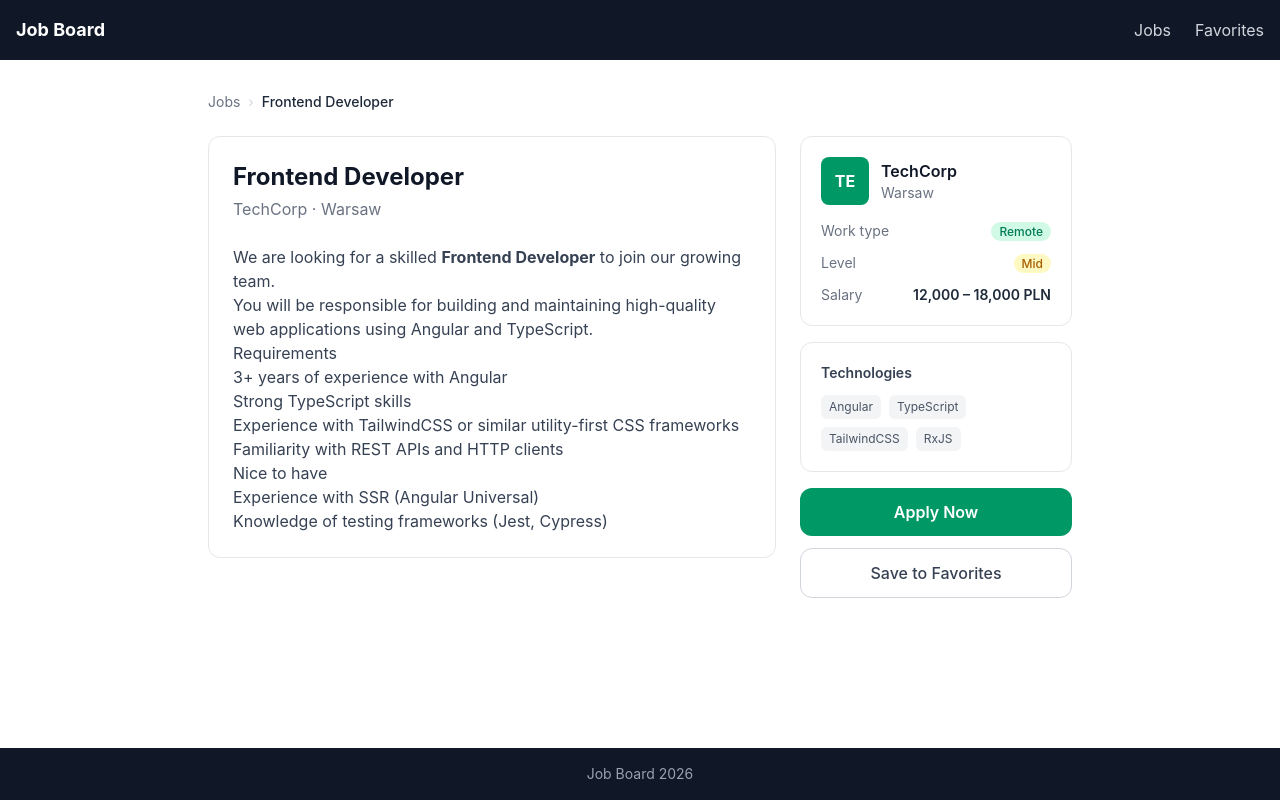
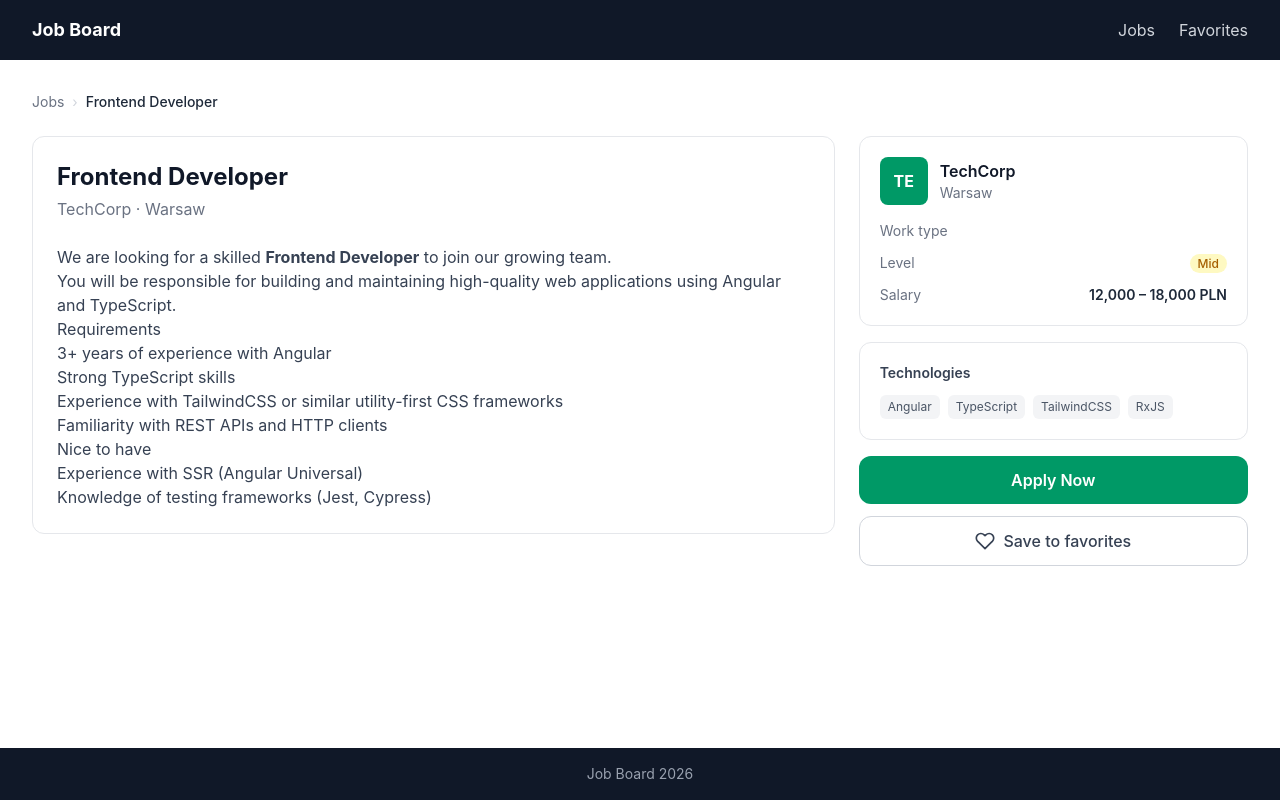
Before and after one commit to apekul/job-board-angular, an Angular app: page /jobs/1 in a window 1280 px wide. Built offline with nearby package versions, Linux system fonts and the light colour scheme.

Commit message:
task: add favorites feature with localStorage (#6)

```diff
--- /dev/null
+++ b/src/app/core/services/favorites.service.ts
@@ -0,0 +1,47 @@
+import { Injectable, computed, signal } from '@angular/core';
+
+const STORAGE_KEY = 'job-board:favorites';
+
+@Injectable({ providedIn: 'root' })
+export class FavoritesService {
+  readonly favorites = signal<string[]>(this.load());
+
+  readonly count = computed(() => this.favorites().length);
+
+  isFavorite(id: string): boolean {
+    return this.favorites().includes(id);
+  }
+
+  add(id: string): void {
+    if (!this.isFavorite(id)) {
+      this.favorites.update((ids) => [...ids, id]);
+      this.save();
+    }
+  }
+
+  remove(id: string): void {
+    this.favorites.update((ids) => ids.filter((i) => i !== id));
+    this.save();
+  }
+
+  toggle(id: string): void {
+    if (this.isFavorite(id)) {
+      this.remove(id);
+    } else {
+      this.add(id);
+    }
+  }
+
+  private load(): string[] {
+    try {
+      const raw = localStorage.getItem(STORAGE_KEY);
+      return raw ? (JSON.parse(raw) as string[]) : [];
+    } catch {
+      return [];
+    }
+  }
+
+  private save(): void {
+    localStorage.setItem(STORAGE_KEY, JSON.stringify(this.favorites()));
+  }
+}
--- /dev/null
+++ b/src/app/features/favorites/favorites.component.html
@@ -0,0 +1,22 @@
+<div class="py-8">
+  <h1 class="text-2xl font-bold text-gray-900 mb-6">Favorites</h1>
+
+  @if (favorites().length === 0) {
+    <div class="w-full min-h-80 bg-gray-50 border border-gray-200 rounded-xl flex flex-col items-center justify-center text-center px-6">
+      <p class="text-gray-500 text-lg">No favorite offers yet.</p>
+      <p class="text-gray-400 text-sm mt-1">Tap the heart on any job offer to save it here.</p>
+      <a
+        routerLink="/jobs"
+        class="mt-4 px-4 py-2 bg-blue-600 text-white rounded-lg hover:bg-blue-700 transition-colors text-sm font-medium"
+      >
+        Browse jobs
+      </a>
+    </div>
+  } @else {
+    <div class="grid gap-5 items-stretch grid-cols-[repeat(auto-fill,minmax(300px,1fr))]">
+      @for (job of jobs(); track job.id) {
+        <app-job-card [job]="job" />
+      }
+    </div>
+  }
+</div>
--- a/src/app/features/favorites/favorites.component.ts
+++ b/src/app/features/favorites/favorites.component.ts
@@ -1,8 +1,32 @@
-import { Component } from '@angular/core';
+import { Component, effect, inject, signal } from '@angular/core';
+import { RouterLink } from '@angular/router';
+import { JobCardComponent } from '../../shared/job-card/job-card.component';
+import { FavoritesService } from '../../core/services/favorites.service';
+import { JobsService } from '../../core/services/jobs.service';
+import { Job } from '../../core/models/job.model';
 
 @Component({
   selector: 'app-favorites',
   standalone: true,
-  template: '<p>Favorites</p>',
+  imports: [RouterLink, JobCardComponent],
+  templateUrl: './favorites.component.html',
 })
-export class FavoritesComponent {}
+export class FavoritesComponent {
+  private favoritesService = inject(FavoritesService);
+  private jobsService = inject(JobsService);
+
+  favorites = this.favoritesService.favorites;
+
+  jobs = signal<Job[]>([]);
+
+  constructor() {
+    effect(() => {
+      const ids = this.favorites();
+      if (ids.length === 0) {
+        this.jobs.set([]);
+        return;
+      }
+      this.jobsService.getJobsByIds(ids).subscribe((jobs) => this.jobs.set(jobs));
+    });
+  }
+}
--- a/src/app/features/jobs/job-detail/job-detail.component.html
+++ b/src/app/features/jobs/job-detail/job-detail.component.html
@@ -1,4 +1,4 @@
-<div class="max-w-4xl mx-auto px-4 py-8">
+<div class="py-8">
 
   <!-- Loading skeleton -->
   @if (loading()) {
@@ -75,10 +75,16 @@
             <div class="flex justify-between">
               <dt class="text-gray-500">Work type</dt>
               <dd>
-                @if (job()!.remote) {
-                  <span class="text-xs font-medium px-2 py-0.5 rounded-full bg-emerald-100 text-emerald-700">Remote</span>
-                } @else {
-                  <span class="text-xs font-medium px-2 py-0.5 rounded-full bg-gray-100 text-gray-600">Onsite</span>
+                @switch (job()!.workMode) {
+                  @case ('remote') {
+                    <span class="text-xs font-medium px-2 py-0.5 rounded-full bg-emerald-100 text-emerald-700">Remote</span>
+                  }
+                  @case ('onsite') {
+                    <span class="text-xs font-medium px-2 py-0.5 rounded-full bg-gray-100 text-gray-600">Onsite</span>
+                  }
+                  @case ('hybrid') {
+                    <span class="text-xs font-medium px-2 py-0.5 rounded-full bg-blue-100 text-blue-700">Hybrid</span>
+                  }
                 }
               </dd>
             </div>
@@ -127,12 +133,7 @@
           >
             Apply Now
           </a>
-          <button
-            (click)="saveToFavorites()"
-            class="w-full px-4 py-3 border border-gray-300 text-gray-700 rounded-xl font-medium hover:bg-gray-50 transition-colors"
-          >
-            Save to Favorites
-          </button>
+          <app-favorite-button [jobId]="job()!.id" [label]="'Save to favorites'" />
         </div>
 
       </div>
--- a/src/app/features/jobs/job-detail/job-detail.component.ts
+++ b/src/app/features/jobs/job-detail/job-detail.component.ts
@@ -3,11 +3,12 @@ import { ActivatedRoute, Router, RouterLink } from '@angular/router';
 import { DecimalPipe } from '@angular/common';
 import { JobsService } from '../../../core/services/jobs.service';
 import { Job } from '../../../core/models/job.model';
+import { FavoriteButtonComponent } from '../../../shared/favorite-button/favorite-button.component';
 
 @Component({
   selector: 'app-job-detail',
   standalone: true,
-  imports: [RouterLink, DecimalPipe],
+  imports: [RouterLink, DecimalPipe, FavoriteButtonComponent],
   templateUrl: './job-detail.component.html',
 })
 export class JobDetailComponent implements OnInit {
@@ -41,12 +42,4 @@ export class JobDetailComponent implements OnInit {
       },
     });
   }
-
-  saveToFavorites() {
-    const job = this.job();
-    if (job) {
-      console.log('Save to favorites:', job.id);
-      alert(`"${job.title}" saved to favorites! (placeholder)`);
-    }
-  }
 }
--- a/src/app/layouts/header/header.component.html
+++ b/src/app/layouts/header/header.component.html
@@ -1,5 +1,5 @@
 <header class="bg-gray-900 text-white">
-  <div class="max-w-7xl mx-auto px-4 py-4 flex items-center justify-between">
+  <div class="px-4 sm:px-6 lg:px-8 py-4 flex items-center justify-between">
     <a routerLink="/jobs" class="text-lg font-bold text-white hover:text-gray-200">
       Job Board
     </a>
@@ -15,8 +15,14 @@
       <a
         routerLink="/favorites"
         routerLinkActive="text-emerald-400"
-        class="text-gray-300 hover:text-white transition-colors"
-      >Favorites</a>
+        class="text-gray-300 hover:text-white transition-colors flex items-center gap-1.5"
+      >Favorites
+        @if (favoritesCount() > 0) {
+          <span class="inline-flex items-center justify-center min-w-5 h-5 px-1 rounded-full bg-emerald-500 text-white text-xs font-bold">
+            {{ favoritesCount() }}
+          </span>
+        }
+      </a>
     </nav>
 
     <!-- Hamburger (mobile only) -->
@@ -33,7 +39,7 @@
 
   <!-- Mobile menu -->
   @if (isMenuOpen()) {
-    <nav class="md:hidden bg-gray-800 px-4 py-3 flex flex-col gap-3">
+    <nav class="md:hidden bg-gray-800 px-4 sm:px-6 lg:px-8 py-3 flex flex-col gap-3">
       <a
         routerLink="/jobs"
         routerLinkActive="text-emerald-400"
@@ -44,9 +50,15 @@
       <a
         routerLink="/favorites"
         routerLinkActive="text-emerald-400"
-        class="text-gray-300 hover:text-white transition-colors"
+        class="text-gray-300 hover:text-white transition-colors flex items-center gap-1.5"
         (click)="toggleMenu()"
-      >Favorites</a>
+      >Favorites
+        @if (favoritesCount() > 0) {
+          <span class="inline-flex items-center justify-center min-w-5 h-5 px-1 rounded-full bg-emerald-500 text-white text-xs font-bold">
+            {{ favoritesCount() }}
+          </span>
+        }
+      </a>
     </nav>
   }
 </header>
--- /dev/null
+++ b/src/app/shared/favorite-button/favorite-button.component.html
@@ -0,0 +1,28 @@
+<button
+  type="button"
+  (click)="$event.stopPropagation(); toggle()"
+  [attr.aria-label]="isFavorite() ? 'Remove from favorites' : 'Add to favorites'"
+  [attr.aria-pressed]="isFavorite()"
+  [class]="
+    label()
+      ? 'w-full flex items-center justify-center gap-2 px-4 py-3 rounded-xl border font-medium transition-colors active:scale-95 ' +
+        (isFavorite()
+          ? 'text-red-500 border-red-200 hover:bg-red-50'
+          : 'text-gray-700 border-gray-300 hover:bg-gray-50')
+      : 'flex-shrink-0 p-2 -m-2 rounded-full transition-transform active:scale-75 ' +
+        (isFavorite() ? 'text-red-500' : 'text-gray-400 hover:text-red-500')
+  "
+>
+  <svg
+    [class]="isFavorite() ? 'h-5 w-5 fill-current' : 'h-5 w-5 fill-none stroke-current'"
+    viewBox="0 0 24 24"
+    stroke-width="2"
+    stroke-linecap="round"
+    stroke-linejoin="round"
+  >
+    <path d="M20.84 4.61a5.5 5.5 0 0 0-7.78 0L12 5.67l-1.06-1.06a5.5 5.5 0 0 0-7.78 7.78l1.06 1.06L12 21.23l7.78-7.78 1.06-1.06a5.5 5.5 0 0 0 0-7.78z" />
+  </svg>
+  @if (label()) {
+    <span>{{ isFavorite() ? 'Saved' : label() }}</span>
+  }
+</button>
--- /dev/null
+++ b/src/app/shared/favorite-button/favorite-button.component.ts
@@ -0,0 +1,20 @@
+import { Component, computed, inject, input } from '@angular/core';
+import { FavoritesService } from '../../core/services/favorites.service';
+
+@Component({
+  selector: 'app-favorite-button',
+  standalone: true,
+  templateUrl: './favorite-button.component.html',
+})
+export class FavoriteButtonComponent {
+  jobId = input.required<string>();
+  label = input('');
+
+  private favoritesService = inject(FavoritesService);
+
+  isFavorite = computed(() => this.favoritesService.isFavorite(this.jobId()));
+
+  toggle() {
+    this.favoritesService.toggle(this.jobId());
+  }
+}
--- a/src/app/shared/job-card/job-card.component.html
+++ b/src/app/shared/job-card/job-card.component.html
@@ -1,5 +1,5 @@
 <div
-  class="bg-white rounded-xl border border-gray-200 p-5 hover:shadow-md hover:border-gray-300 transition-all cursor-pointer"
+  class="bg-white rounded-xl border border-gray-200 p-5 hover:shadow-md hover:border-gray-300 transition-all cursor-pointer flex flex-col h-full"
   (click)="navigate()"
   (keydown.enter)="navigate()"
   (keydown.space)="navigate()"
@@ -45,10 +45,16 @@
         <span class="font-medium text-gray-700">{{ job().company }}</span>
         <span class="text-gray-300">•</span>
         <span>{{ job().location }}</span>
-        @if (job().remote) {
-          <span class="text-xs font-medium px-2 py-0.5 rounded-full bg-emerald-100 text-emerald-700">Remote</span>
-        } @else {
-          <span class="text-xs font-medium px-2 py-0.5 rounded-full bg-gray-100 text-gray-600">Onsite</span>
+        @switch (job().workMode) {
+          @case ('remote') {
+            <span class="text-xs font-medium px-2 py-0.5 rounded-full bg-emerald-100 text-emerald-700">Remote</span>
+          }
+          @case ('onsite') {
+            <span class="text-xs font-medium px-2 py-0.5 rounded-full bg-gray-100 text-gray-600">Onsite</span>
+          }
+          @case ('hybrid') {
+            <span class="text-xs font-medium px-2 py-0.5 rounded-full bg-blue-100 text-blue-700">Hybrid</span>
+          }
         }
       </div>
 
@@ -67,10 +73,13 @@
         }
       </div>
     </div>
+
+    <!-- Favorite toggle -->
+    <app-favorite-button [jobId]="job().id" />
   </div>
 
   <!-- Footer: posted date -->
-  <div class="mt-4 pt-3 border-t border-gray-100 text-xs text-gray-400">
+  <div class="mt-auto pt-4 border-t border-gray-100 text-xs text-gray-400">
     Posted {{ relativeDate }}
   </div>
 </div>
--- a/src/app/shared/job-card/job-card.component.ts
+++ b/src/app/shared/job-card/job-card.component.ts
@@ -2,11 +2,12 @@ import { Component, input, inject } from '@angular/core';
 import { DecimalPipe } from '@angular/common';
 import { Router } from '@angular/router';
 import { Job } from '../../core/models/job.model';
+import { FavoriteButtonComponent } from '../favorite-button/favorite-button.component';
 
 @Component({
   selector: 'app-job-card',
   standalone: true,
-  imports: [DecimalPipe],
+  imports: [DecimalPipe, FavoriteButtonComponent],
   templateUrl: './job-card.component.html',
 })
 export class JobCardComponent {
```
Also changed, not shown: src/app/layouts/header/header.component.ts (+7 -1 lines).
